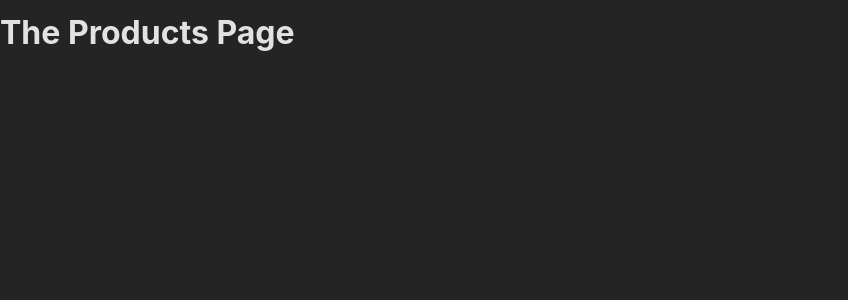
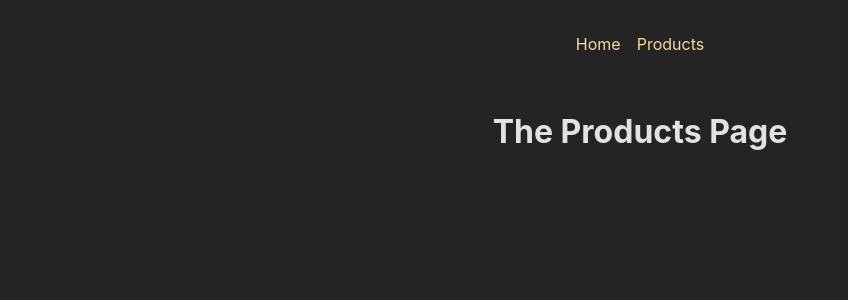
Before and after one commit to yurisokolovicz/React-router-basic, a React (Create React App) app: page /products in a window 1280 px wide. Shown: the top 300 px of the page, without its empty margins (0-848 px from the left). Built offline with nearby package versions, Linux system fonts and the light colour scheme.

Commit message:
Wrapping navigation component into all components.

```diff
--- /dev/null
+++ b/src/components/MainNavigation.js
@@ -0,0 +1,21 @@
+import { Link } from 'react-router-dom';
+import styles from './MainNavigation.module.css';
+
+const MainNavigation = () => {
+    return (
+        <header className={styles.header}>
+            <nav>
+                <ul className={styles.list}>
+                    <li>
+                        <Link to="/">Home</Link>
+                    </li>
+                    <li>
+                        <Link to="/products">Products</Link>
+                    </li>
+                </ul>
+            </nav>
+        </header>
+    );
+};
+
+export default MainNavigation;
--- /dev/null
+++ b/src/components/MainNavigation.module.css
@@ -0,0 +1,23 @@
+.header {
+    max-width: 60rem;
+    margin: auto;
+    padding: 2rem;
+    display: flex;
+    justify-content: center;
+}
+
+.list {
+    display: flex;
+    gap: 1rem;
+}
+
+.list a {
+    text-decoration: none;
+    color: var(--color-primary-400);
+}
+
+.list a:hover,
+.list a.active {
+    color: var(--color-primary-800);
+    text-decoration: underline;
+}
--- /dev/null
+++ b/src/pages/Root.js
@@ -0,0 +1,16 @@
+import { Outlet } from 'react-router-dom';
+import MainNavigation from '../components/MainNavigation';
+import styles from './Root.module.css';
+
+const RootLayout = () => {
+    return (
+        <>
+            <MainNavigation />
+            <main className={styles.content}>
+                <Outlet /> {/* The Outlet marks the place where the child routes should be rendered. */}
+            </main>
+        </>
+    );
+};
+
+export default RootLayout;
--- /dev/null
+++ b/src/pages/Root.module.css
@@ -0,0 +1,4 @@
+.content {
+    margin: 2rem auto;
+    text-align: center;
+}
```
Also changed, not shown: src/App.js (+12 -10 lines).
